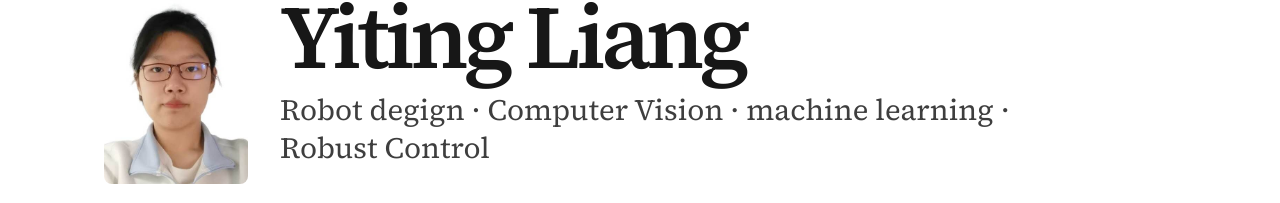
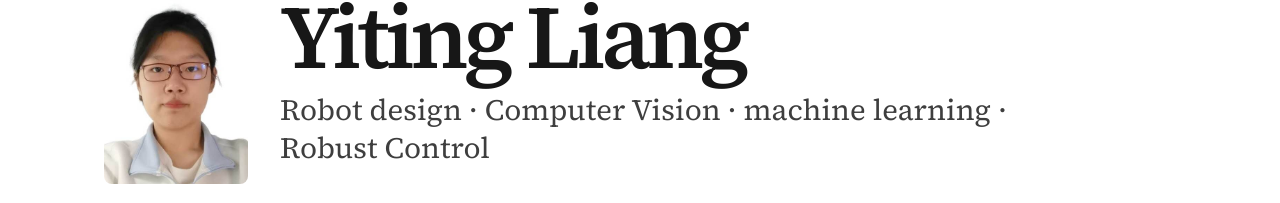
Before and after one commit to Letty1122/yitingliang, a plain HTML site: page index.html in a window 1280 px wide. Shown: the part 185-388 px from the top of the page. Drawn offline with Linux system fonts and the light colour scheme.

Commit message:
Add files via upload

```diff
--- a/index.html
+++ b/index.html
@@ -34,7 +34,7 @@
         <div class="reveal">
           <!-- <p class="eyebrow">Robotics researcher · Sydney, Australia</p> -->
           <h1>Yiting Liang</h1>
-          <h2 class="hero-title">Robot degign · Computer Vision · machine learning · Robust Control</h2>
+          <h2 class="hero-title">Robot design · Computer Vision · machine learning · Robust Control</h2>
           <a class="email-link" style="margin-top:0.6rem; display:inline-block;" href="mailto:YitingLiang1122@outlook.com">YitingLiang1122@outlook.com <span aria-hidden="true">↗</span></a>
         </div>
       </div>
```
